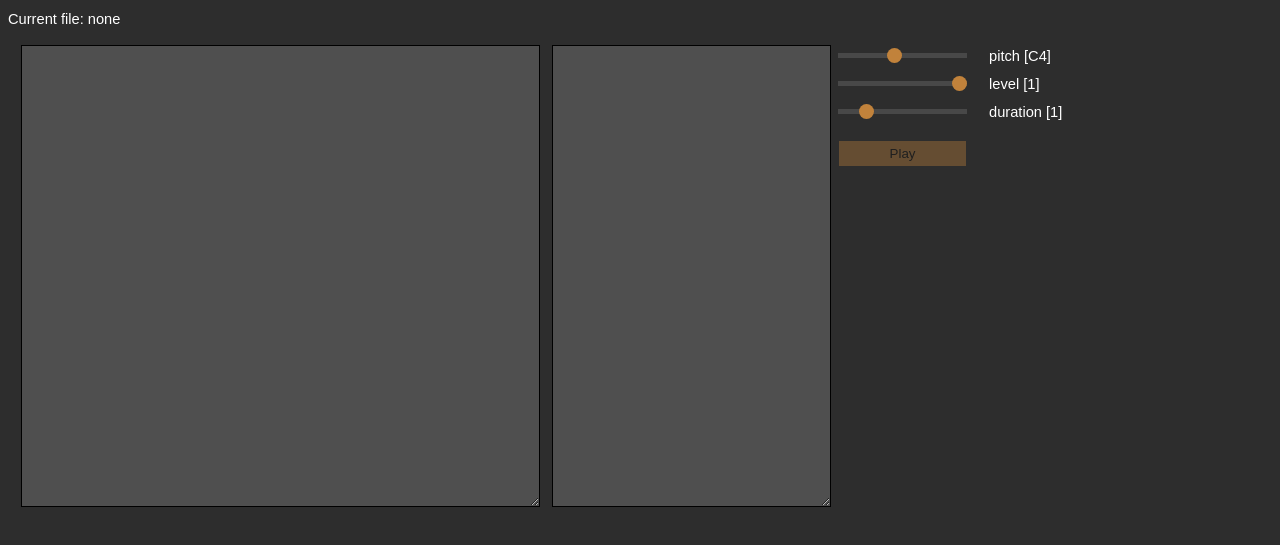
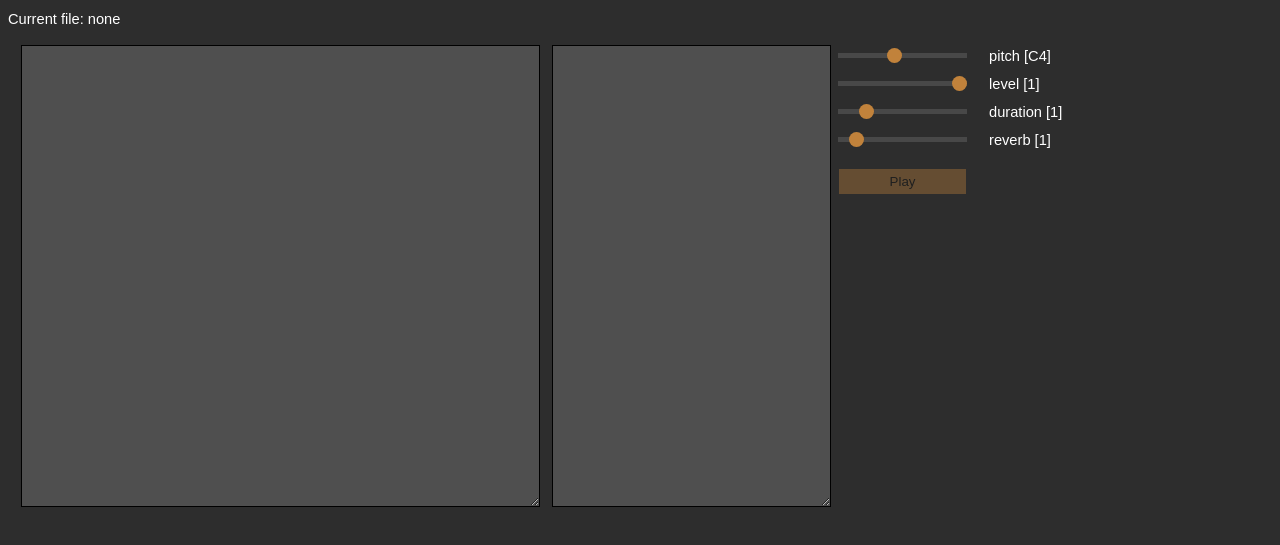
Before and after one commit to samaaron/synth-designer, a plain HTML site: page index.html in a window 1280 px wide. Shown: the part 93-638 px from the top of the page. Drawn offline with Linux system fonts and the light colour scheme.

Commit message:
impulses

```diff
--- a/builder.js
+++ b/builder.js
@@ -223,6 +223,12 @@ function addListenersToGUI() {
   gui("duration").addEventListener("input", function () {
     gui("duration-label").textContent = `duration [${parseFloat(this.value)}]`;
   });
+
+  // reverb slider
+  gui("reverb").addEventListener("input", function () {
+    gui("reverb-label").textContent = `reverb [${parseFloat(this.value)}]`;
+  });
+
 
   // midi input selector
   gui("midi-input").addEventListener("change", () => {
--- a/index.html
+++ b/index.html
@@ -42,10 +42,17 @@
           <input class="slider" type="range" id="level" min="0" max="1" value="1" step="0.01">
           <label id="level-label" for="level">level [1]</label>
         </div>
+
         <div class="slider-container">
           <input class="slider" type="range" id="duration" min="0.1" max="5" value="1" step="0.1">
           <label id="duration-label" for="duration">duration [1]</label>
         </div>
+
+        <div class="slider-container">
+          <input class="slider" type="range" id="reverb" min="0" max="1" value="0.1" step="0.1">
+          <label id="reverb-label" for="reverb">reverb [1]</label>
+        </div>
+
         <button class="playbutton" id="play-button">Play</button>
         <table>
           <tr>
```
Also changed, not shown: 6 other files. Lines whose indentation alone changed are shown as unchanged.
